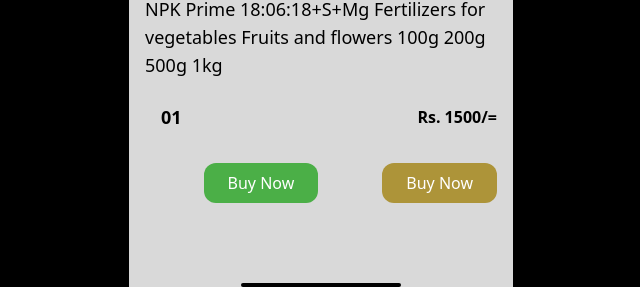
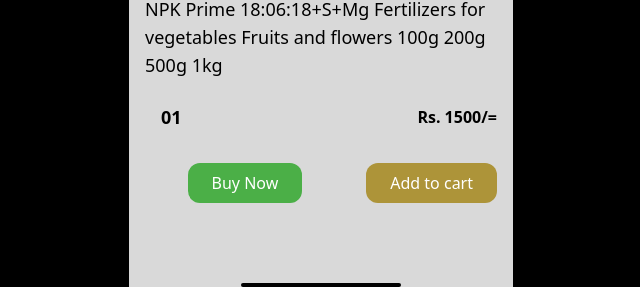
Before and after one commit to samuel17256/agro-farm, a website: page details.html in a window 1280 px wide. Shown: the part 513-800 px from the top of the page, without its empty margins (319-959 px from the left). Drawn offline with Linux system fonts and the light colour scheme; some icons are missing.

Commit message:
feat:add new changes

```diff
--- a/details.html
+++ b/details.html
@@ -57,7 +57,7 @@
                           <a href="buy.html" class="no-underline">
                               <button class="bg-[#4BAF47] px-6 py-2 text-white rounded-xl cursor-pointer">Buy Now</button>
                           </a>
-                             <button class="px-6 py-2 bg-[#AD9439] text-white rounded-xl">Buy Now</button>
+                             <button class="px-6 py-2 bg-[#AD9439] text-white rounded-xl">Add to cart</button>
                         </div>
                     </div>
                     <div class="border-b-4 mt-auto border-black w-40 rounded"></div>
```
Also changed, not shown: src/output.css.
